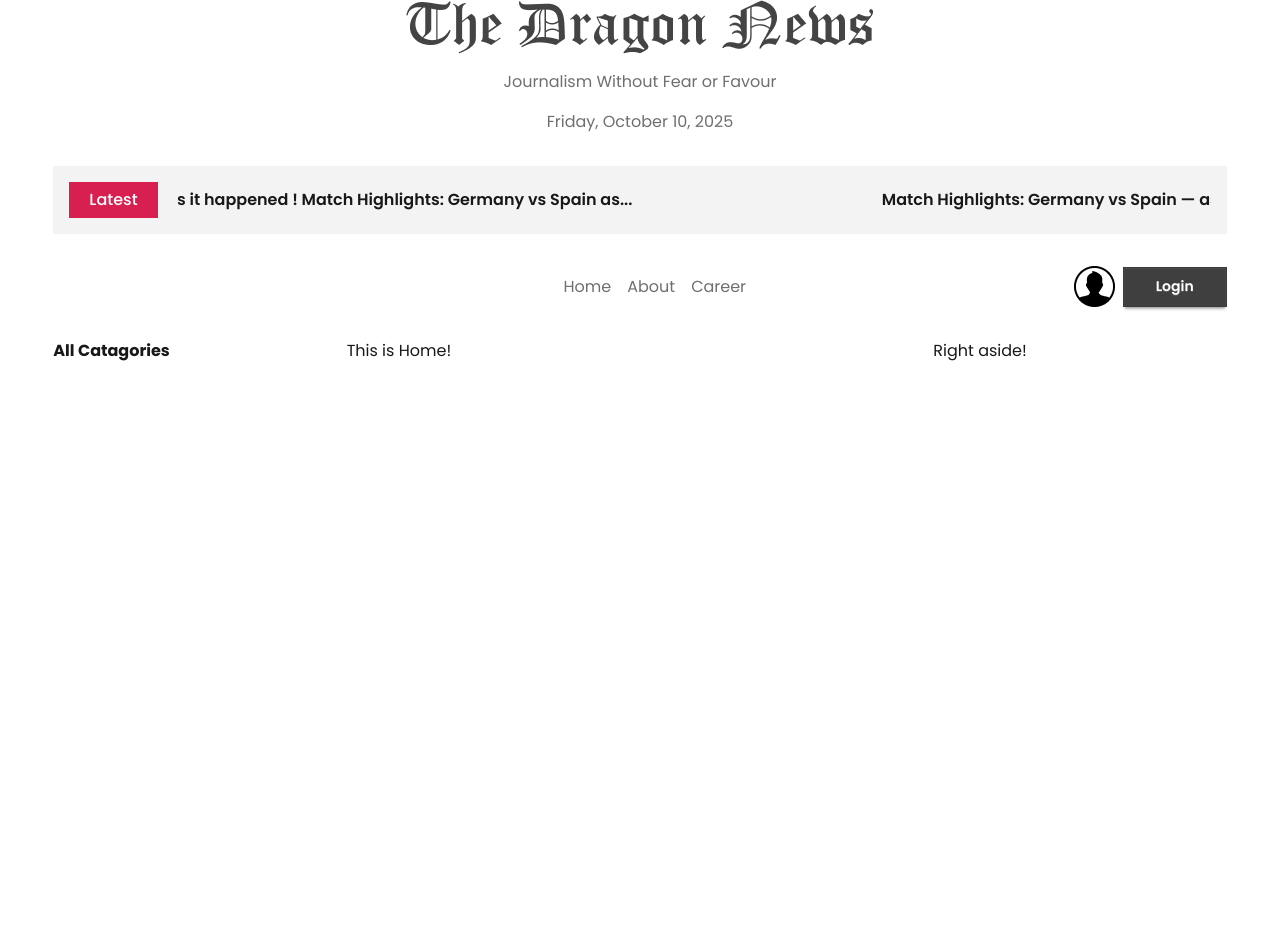
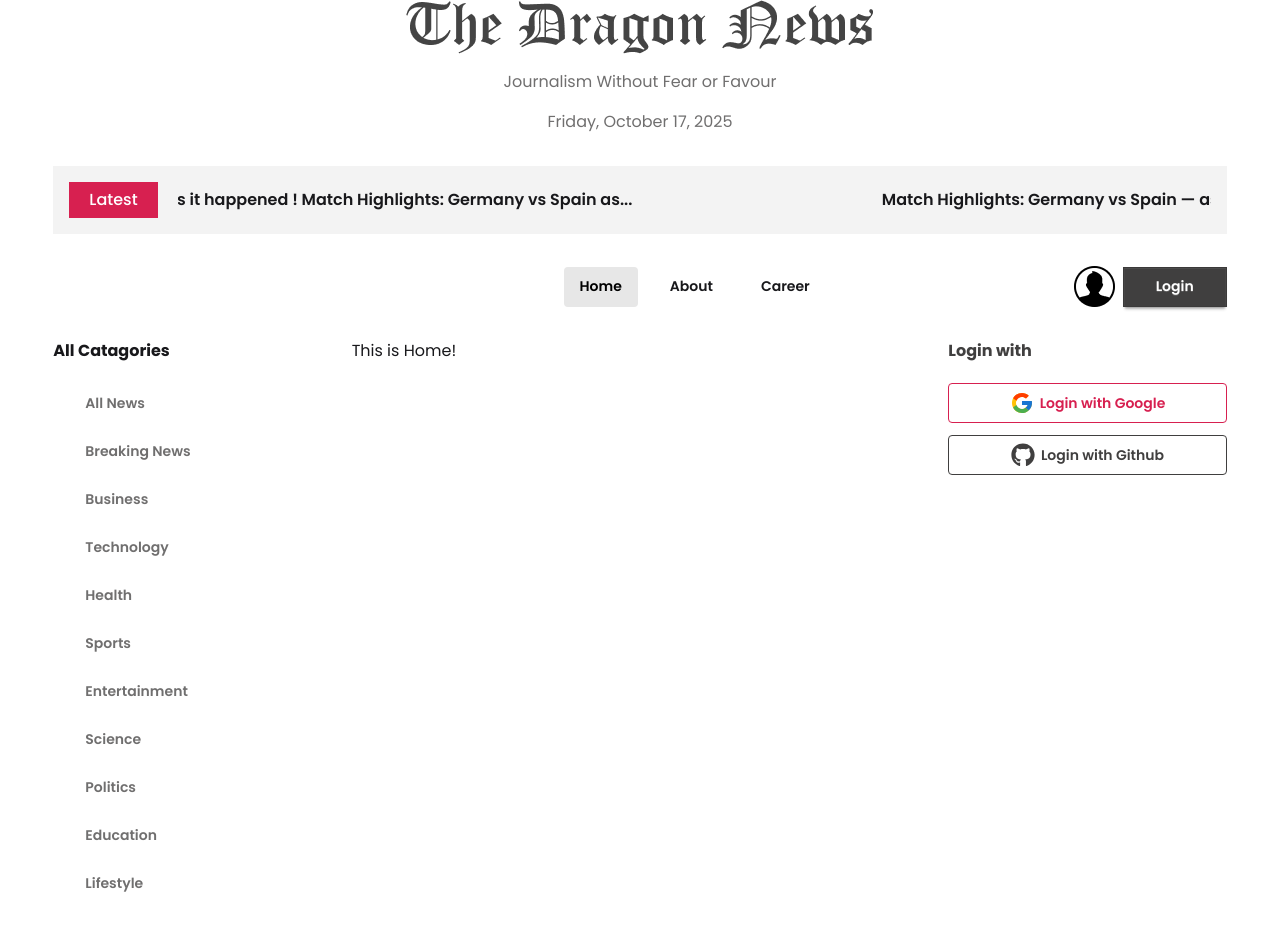
Before and after one commit to Ana-Ammar/dragon-news, a React (Vite) app: page / in a window 1280 px wide. Shown: the top 930 px of the page. Before the commit the page ends 800 px from the top, so only its background shows below. Built offline with nearby package versions, Linux system fonts and the light colour scheme.

Commit message:
all and catagory wise news show and news card design

```diff
--- a/package.json
+++ b/package.json
@@ -16,6 +16,7 @@
     "react": "^19.1.1",
     "react-dom": "^19.1.1",
     "react-fast-marquee": "^1.6.5",
+    "react-icons": "^5.5.0",
     "react-router": "^7.9.4",
     "tailwindcss": "^4.1.14"
   },
--- a/src/Components/Catagories.jsx
+++ b/src/Components/Catagories.jsx
@@ -1,4 +1,5 @@
 import { use } from "react";
+import { NavLink } from "react-router";
 
 const catagoryPromise = fetch('/categories.json').then(res => res.json())
 
@@ -8,6 +9,17 @@ const Catagories = () => {
     return (
         <div>
             <h2 className="font-bold">All Catagories</h2>
+
+            <div className="flex flex-col gap-2 mt-5">
+                {
+                    catagories.map(catagory =>
+                    <NavLink
+                    key={catagory.id}
+                    to={`/catagory/${catagory.id}`}
+                    className="text-accent font-semibold btn bg-base-100 border-none justify-normal hover:bg-base-200 shadow-none pl-8"
+                    >{catagory.name}</NavLink>)
+                }
+            </div>
         </div>
     );
 };
--- a/src/Components/Header.jsx
+++ b/src/Components/Header.jsx
@@ -6,7 +6,7 @@ const Header = () => {
         <div className="space-y-4">
             <img src={logo} className="mx-auto" />
             <p className="text-accent text-center">Journalism Without Fear or Favour</p>
-            <p className="text-accent text-center">{format(new Date(), "EEEE, MMMM MM, yyyy")}</p>
+            <p className="text-accent text-center">{format(new Date (), "EEEE, MMMM d, yyyy")}</p>
         </div>
     );
 };
--- a/src/Components/HomeLayouts/RightAside.jsx
+++ b/src/Components/HomeLayouts/RightAside.jsx
@@ -1,10 +1,11 @@
+import SocialLogin from "./SocialLogin";
 
 
 const RightAside = () => {
 
     return (
         <div>
-            Right aside!
+            <SocialLogin></SocialLogin>
         </div>
     );
 };
--- /dev/null
+++ b/src/Components/HomeLayouts/SocialLogin.jsx
@@ -0,0 +1,18 @@
+import React from 'react';
+import { FaGithub } from 'react-icons/fa';
+import { FcGoogle } from 'react-icons/fc';
+
+const SocialLogin = () => {
+    return (
+        <div className=''>
+            <h1 className='text-primary font-bold'>Login with</h1>
+            <div className='space-y-3 mt-5'>
+                <button className='btn btn-outline btn-secondary w-full'><FcGoogle size={24} /> Login with Google</button>
+                <button className='btn btn-outline btn-primary w-full'><FaGithub size={24} /> Login with Github</button>
+
+            </div>
+        </div>
+    );
+};
+
+export default SocialLogin;
--- a/src/Components/Navbar.jsx
+++ b/src/Components/Navbar.jsx
@@ -6,9 +6,15 @@ const Navbar = () => {
     <div className="flex items-center justify-between text-accent">
       <div className="flex-1"></div>
       <div className="flex gap-4 flex-1">
-        <NavLink to="/">Home</NavLink>
-        <NavLink>About</NavLink>
-        <NavLink>Career</NavLink>
+        <NavLink to="/" className="btn bg-base-100 border-0 shadow-none">
+          Home
+        </NavLink>
+        <NavLink to="/about" className="btn bg-base-100 border-0 shadow-none">
+          About
+        </NavLink>
+        <NavLink to="/career" className="btn bg-base-100 border-0 shadow-none">
+          Career
+        </NavLink>
       </div>
       <div className="flex items-center gap-2">
         <img src={user} className="" />
--- /dev/null
+++ b/src/Components/NewsCard.jsx
@@ -0,0 +1,135 @@
+import { format } from "date-fns";
+import { useState } from "react";
+import { CiBookmark, CiShare2, CiStar } from "react-icons/ci";
+import { FaStar } from "react-icons/fa";
+
+import { IoEye } from "react-icons/io5";
+
+const NewsCard = ({ news }) => {
+  const {
+    title,
+    author,
+    thumbnail_url,
+    rating,
+    total_view,
+    details,
+    tags,
+    others,
+  } = news;
+
+  const [isExpanded, setIsExpanded] = useState(false);
+  const characterLimit = 200;
+  const shouldShowReadMore = details.length > characterLimit;
+
+  const displayText =
+    isExpanded || !shouldShowReadMore
+      ? details
+      : details.slice(0, characterLimit) + "...";
+
+  const formatDate = (dateString) => {
+    return format(new Date(dateString), "MMMM dd, yyyy");
+  };
+
+  return (
+    <div className="card bg-base-100 border-1 border-gray-300 mx-auto">
+      {/* Author Header */}
+      <div className="flex items-center justify-between bg-base-300 p-4 rounded-t-lg">
+        <div className="flex items-center gap-3">
+          <div className="avatar">
+            <div className="w-12 rounded-full">
+              <img src={author.img} alt={author.name} />
+            </div>
+          </div>
+          <div>
+            <h3 className="font-semibold text-primary">{author.name}</h3>
+            <p className="text-sm text-accent">
+              {formatDate(author.published_date)}
+            </p>
+          </div>
+        </div>
+        <div className="flex gap-2">
+          <button className="btn btn-ghost btn-sm btn-square">
+            <CiBookmark className="w-5 h-5" />
+          </button>
+          <button className="btn btn-ghost btn-sm btn-square">
+            <CiShare2 className="w-5 h-5" />
+          </button>
+        </div>
+      </div>
+
+      {/* Title */}
+      <div className="px-4 pt-4">
+        <h2 className="card-title text-xl font-bold leading-tight">{title}</h2>
+      </div>
+
+      {/* Image */}
+      <figure className="px-4 pt-4">
+        <img
+          src={thumbnail_url}
+          alt={title}
+          className="rounded-lg w-full object-cover h-64"
+        />
+      </figure>
+
+      {/* Content */}
+      <div className="card-body pt-4">
+        {/* Tags */}
+        {/* <div className="flex flex-wrap gap-2 mb-3">
+          {tags.map((tag, index) => (
+            <span key={index} className="badge badge-neutral badge-sm capitalize">
+              {tag}
+            </span>
+          ))}
+        </div> */}
+
+        {/* Description */}
+        <p className="text-sm text-accent">{displayText}</p>
+
+        {/* Read More Button */}
+        {shouldShowReadMore && (
+          <button
+            onClick={() => setIsExpanded(!isExpanded)}
+            className="text-orange-500 font-semibold text-left mt-2 hover:underline cursor-pointer"
+          >
+            {isExpanded ? "Read Less" : "Read More"}
+          </button>
+        )}
+
+        {/* Footer Stats */}
+        <div className="flex items-center justify-between mt-4 pt-4 border-t border-t-gray-300">
+          <div className="flex items-center gap-1">
+            {[...Array(5)].map((_, index) => (
+              <FaStar
+                key={index}
+                className={`w-4 h-4 ${
+                  index < rating.number
+                    ? "text-orange-500 fill-orange-500"
+                    : "text-gray-300"
+                }`}
+              />
+            ))}
+            <span className="ml-2 text-sm font-semibold">{rating.number}</span>
+          </div>
+
+          <div className="flex items-center gap-4">
+            {/* {rating.badge === "trending" && (<GoFlame className="w-4 h-4 fill-orange-500" />} */}
+            {
+              <div className="flex items-center gap-1 text-orange-500">
+                <span className="text-sm font-semibold capitalize">
+                  {rating.badge}
+                </span>
+              </div>
+            }
+
+            <div className="flex items-center gap-1 text-accent">
+              <IoEye className="w-4 h-4" />
+              <span className="text-sm">{total_view}</span>
+            </div>
+          </div>
+        </div>
+      </div>
+    </div>
+  );
+};
+
+export default NewsCard;
--- a/src/Layouts/HomeLayout.jsx
+++ b/src/Layouts/HomeLayout.jsx
@@ -19,7 +19,7 @@ const HomeLayout = () => {
         </nav>
       </header>
 
-      <main className="w-11/12 my-8 mx-auto grid grid-cols-12">
+      <main className="w-11/12 my-8 mx-auto grid grid-cols-12 gap-5">
         <aside className="col-span-3">
             <LeftAside></LeftAside>
         </aside>
--- a/src/Pages/CatagoryNews.jsx
+++ b/src/Pages/CatagoryNews.jsx
@@ -1,8 +1,38 @@
+import { useEffect, useState } from "react";
+import { useLoaderData, useParams } from "react-router";
+import NewsCard from "../Components/NewsCard";
 
 const CatagoryNews = () => {
+    const {id} = useParams()
+    const news = useLoaderData()
+    const [catagoryNews, setCatagoryNews] = useState([])
+
+    useEffect(()=> {
+    if(id == "0") {
+        setCatagoryNews(news)
+    }
+    else if (id == "1") {
+        const filteredNews = news.filter(data => data.others.is_today_pick == true)
+        setCatagoryNews(filteredNews)
+    }
+    else {
+        const filteredNews = news.filter(data => data.category_id == id)
+        setCatagoryNews(filteredNews)
+    }
+    }, [news, id])
+
     return (
         <div>
-            CatagoryNews
+            <h1 className="font-bold">{`Total ${catagoryNews.length} news found`}</h1>
+
+            <div className="grid grid-cols-1 gap-5 mt-5">
+                {
+                    catagoryNews.map(news => <NewsCard
+                    news={news}
+                    key={news.id}
+                    ></NewsCard>)
+                }
+            </div>
         </div>
     );
 };
--- a/src/Routes/router.jsx
+++ b/src/Routes/router.jsx
@@ -14,6 +14,7 @@ const router = createBrowserRouter([
             },
             {
                 path: '/catagory/:id',
+                loader: () => fetch('/news.json'),
                 element: <CatagoryNews></CatagoryNews>
             }
         ]
--- a/src/index.css
+++ b/src/index.css
@@ -21,3 +21,7 @@
   --color-base-300: #E7E7E7;
   --color-accent: #706F6F;
 }
+
+a.active {
+  @apply bg-base-300 text-black
+}
```
Also changed, not shown: public/news.json, 1 other file (tests, documents, lock files or other folders).
